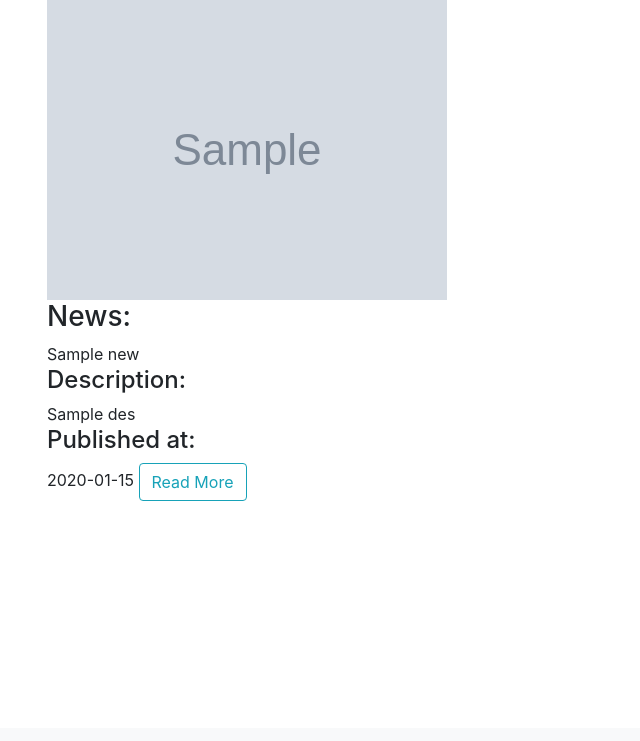
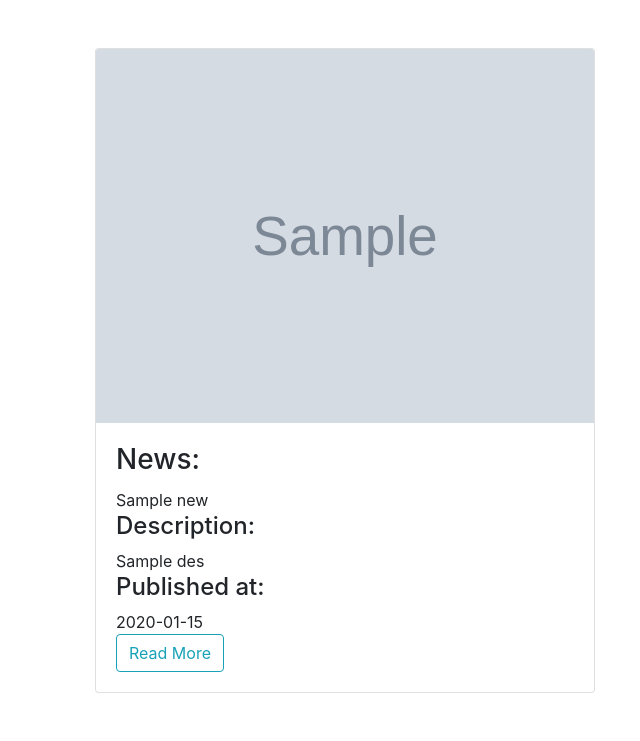
Before and after one commit to SkimaniKings/N-Highlights, a Flask app: template templates/index.htm in a window 1280 px wide. Shown: the part 72-813 px from the top of the page, without its empty margins (38-678 px from the left). Before the commit the page ends 573 px from the top, so only its background shows below. Run offline with Flask 2, Linux system fonts and the light colour scheme; the template is opened without the code that fills it: most values are stand-ins (such as "Sample title", 1, 10 or a date in 2020); grey boxes marked "Sample" are stand-in pictures; some libraries are stand-ins or nearby versions.

Commit message:
display the articles as cards and add margin in between them

```diff
--- a/templates/index.htm
+++ b/templates/index.htm
@@ -35,12 +35,17 @@
     <div class="container">
 
         {% for new, img, des, pubAt,url in context%}
-
-        <img src="{{img}}" alt="news-images">
-        <h3>News: </h3> {{new}}
-        <h4>Description: </h4> {{des}}
-        <h4>Published at:</h4> {{pubAt}}
-        <a href="{{url}}"><button type="button" class="btn btn-outline-info">Read More</button></a>
+        <div class="card m-5" style="width: 500px;">
+            <img src="{{img}}" class="card-img-top" alt="news-images">
+            <div class="card-body">
+                <h3 class="card-title">News: </h3> {{new}}
+                <div class="card-text">
+                <h4>Description: </h4> {{des}}
+                <h4>Published at:</h4> {{pubAt}}
+                </div>
+                <a href="{{url}}"><button type="button" class="btn btn-outline-info">Read More</button></a>
+            </div>
+        </div>
 
         {% endfor %}
 
```
